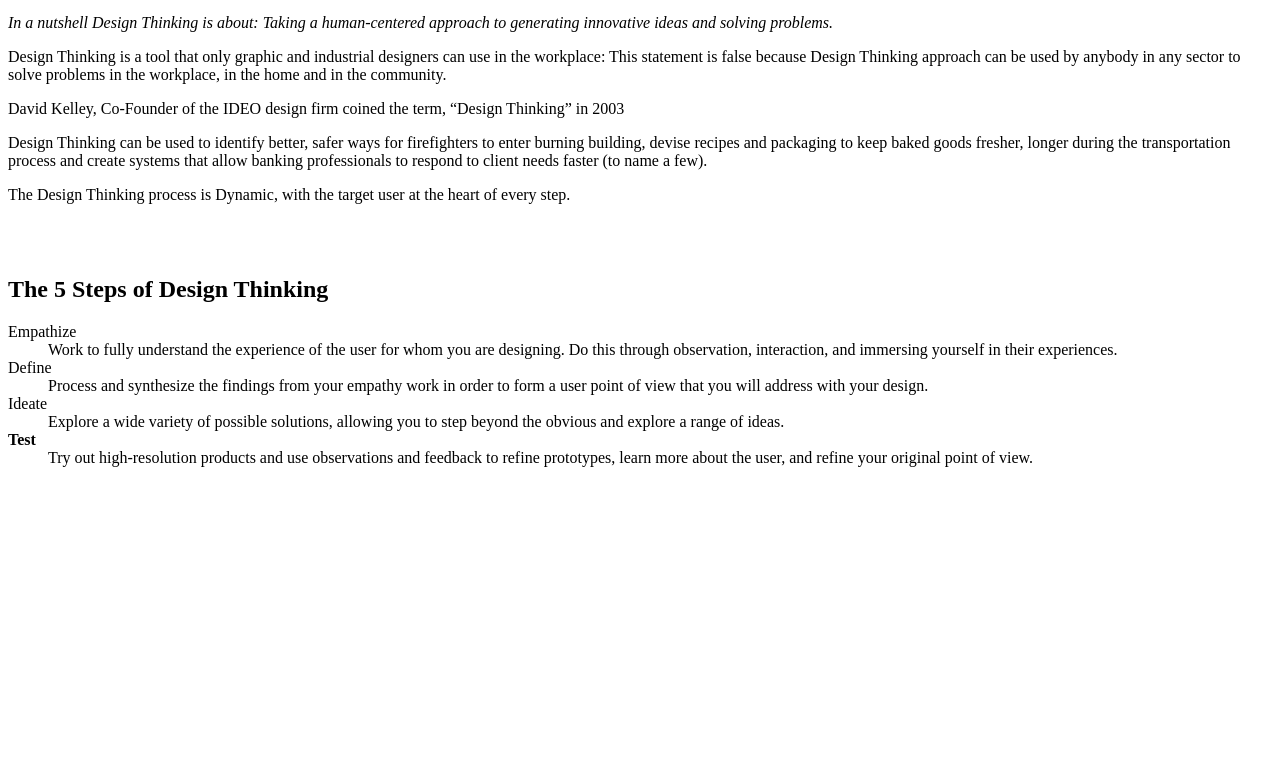
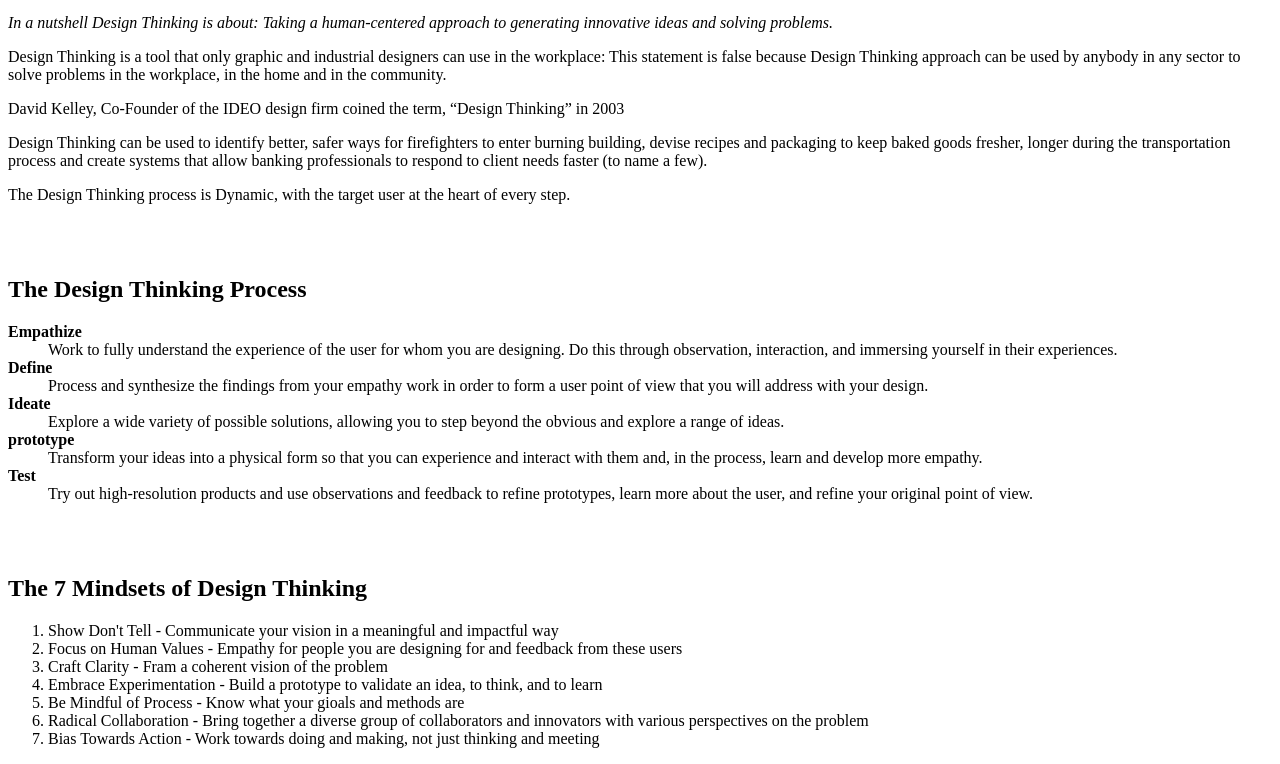
Before and after one commit to sackxay/Design-Thinking, a plain HTML site: page index.html in a window 1280 px wide. Shown: the part 118-882 px from the top of the page. Before the commit the page ends 800 px from the top, so only its background shows below. Drawn offline with Linux system fonts and the light colour scheme.

Commit message:
Add an ordered list to the index.html
Added the ordered list 7 mindsets of Design Thinking

```diff
--- a/index.html
+++ b/index.html
@@ -27,13 +27,27 @@
     <p>The Design Thinking process is Dynamic, with the target user at the heart of every step.</p>
     <br>
     <br>
-    <h2>The 5 Steps of Design Thinking</h2>
+    <h2>The Design Thinking Process</h2>
     <dl>
-      <dt>Empathize</dt>
+      <dt><b>Empathize</b></dt>
         <dd>Work to fully understand the experience of the user for whom you are designing. Do this through observation, interaction, and immersing yourself in their experiences.</dd>
-      <dt>Define</dt>
+      <dt><b>Define</b></dt>
         <dd>Process and synthesize the findings from your empathy work in order to form a user point of view that you will address with your design.</dd>
-      <dt>Ideate</dt>
+      <dt><b>Ideate</b></dt>
         <dd>Explore a wide variety of possible solutions, allowing you to step beyond the obvious and explore a range of ideas.<dd>
+      <dt><b>prototype</b></dt>
+        <dd>Transform your ideas into a physical form so that you can experience and interact with them and, in the process, learn and develop more empathy.</dd>
       <dt><b>Test</b></dt>
         <dd>Try out high-resolution products and use observations and feedback to refine prototypes, learn more about the user, and refine your original point of view.</dd>
+      <br>
+    </dl>
+    <br>
+    <h2>The 7 Mindsets of Design Thinking</h2>
+        <ol>
+          <li>Show Don't Tell - Communicate your vision in a meaningful and impactful way</li>
+          <li>Focus on Human Values - Empathy for people you are designing for and feedback from these users</li>
+          <li>Craft Clarity - Fram a coherent vision of the problem</li>
+          <li>Embrace Experimentation - Build a prototype to validate an idea, to think, and to learn</li>
+          <li>Be Mindful of Process - Know what your gioals and methods are</li>
+          <li>Radical Collaboration - Bring together a diverse group of collaborators and innovators with various perspectives on the problem</li>
+          <li>Bias Towards Action - Work towards doing and making, not just thinking and meeting</li>
```
